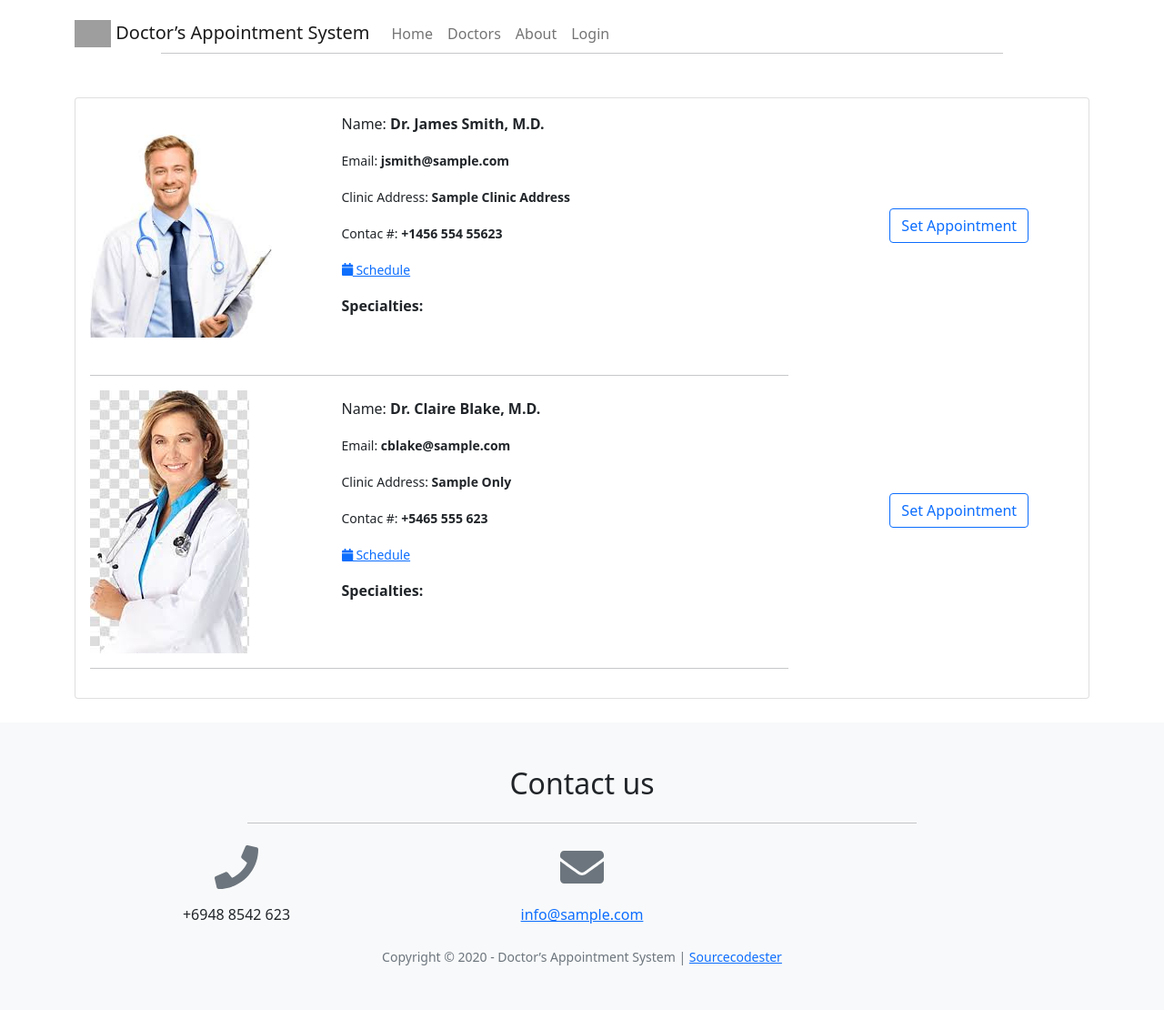
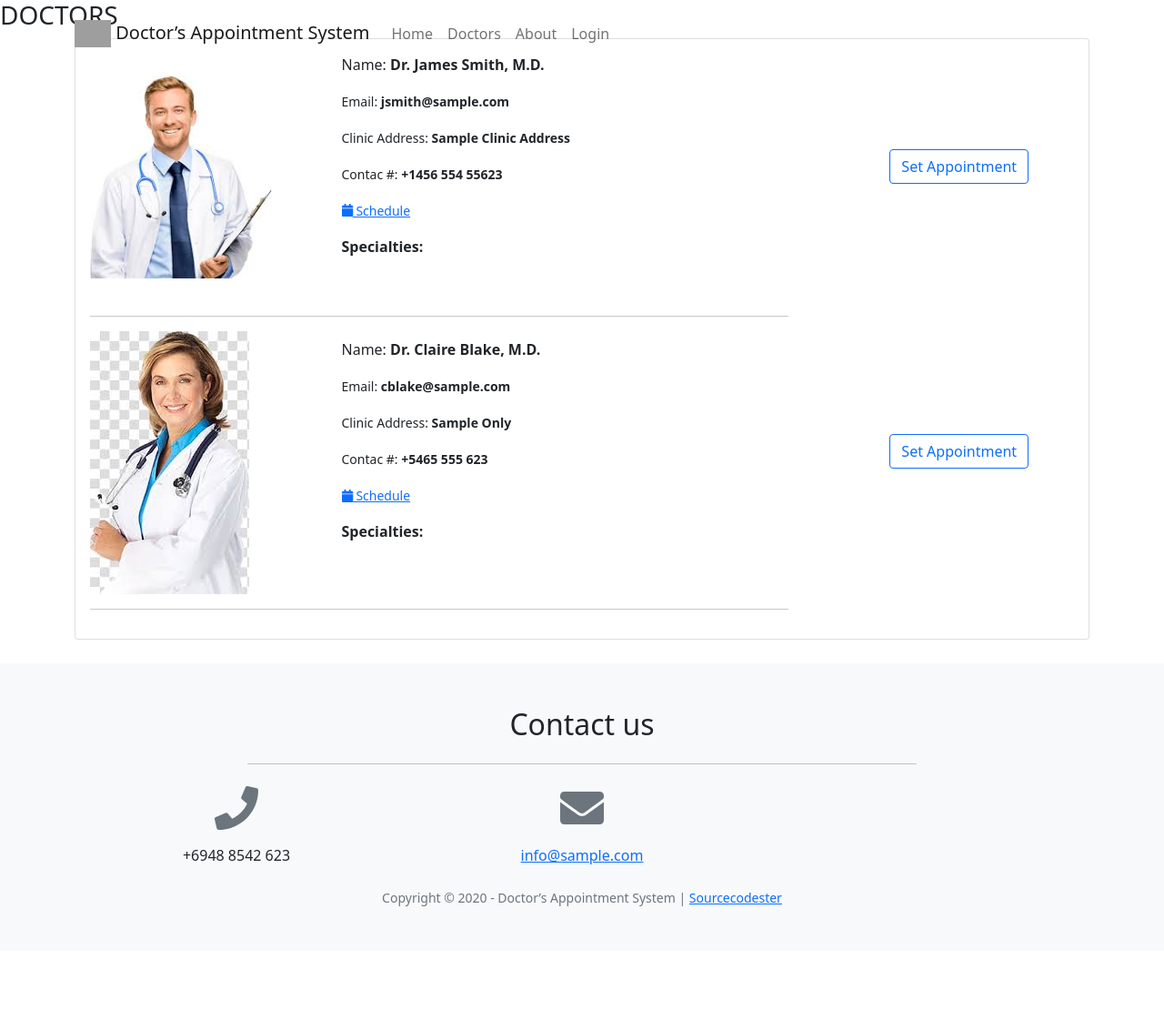
Before and after one commit to DeemedS/Medical-Appointment-System-PHP, a PHP site: page /index.php?page=doctors in a window 1280 px wide. Shown: the whole page at 91% size. After the commit the page ends 996 px from the top, so only its background shows below. Run offline with PHP 8.4, Linux system fonts and the light colour scheme; data comes from the database, SQL or seed files in the repository; data that the repository does not hold is empty; some libraries are stand-ins or nearby versions; grey boxes are pictures that could not be loaded.

Commit message:
Update doctors.php

```diff
--- a/doctors.php
+++ b/doctors.php
@@ -8,18 +8,13 @@
 
 
 ?>
-        <header class="masthead">
-            <div class="container h-100">
-                <div class="row h-100 align-items-center justify-content-center text-center">
-                    <div class="col-lg-10 align-self-end mb-4 page-title">
-                    	<h3 class="text-white">Doctor's</h3>
-                        <hr class="divider my-4" />
-                    </div>
 
-                </div>
-            </div>
-        </header>
 	<section class="page-section" id="doctors" >
+
+		<div class="doctor-title title">
+				<h3>DOCTORS</h3>
+		</div>
+
         <div class="container">
         	<div class="card">
         		<div class="card-body">
@@ -75,12 +70,14 @@
         	</div>
         </div>
     </section>
+
     <style>
     	#doctors img{
     		max-height: 300px;
     		max-width: 200px;
     	}
     </style>
+
     <script>
 
        $('.view_schedule').click(function(){
```
